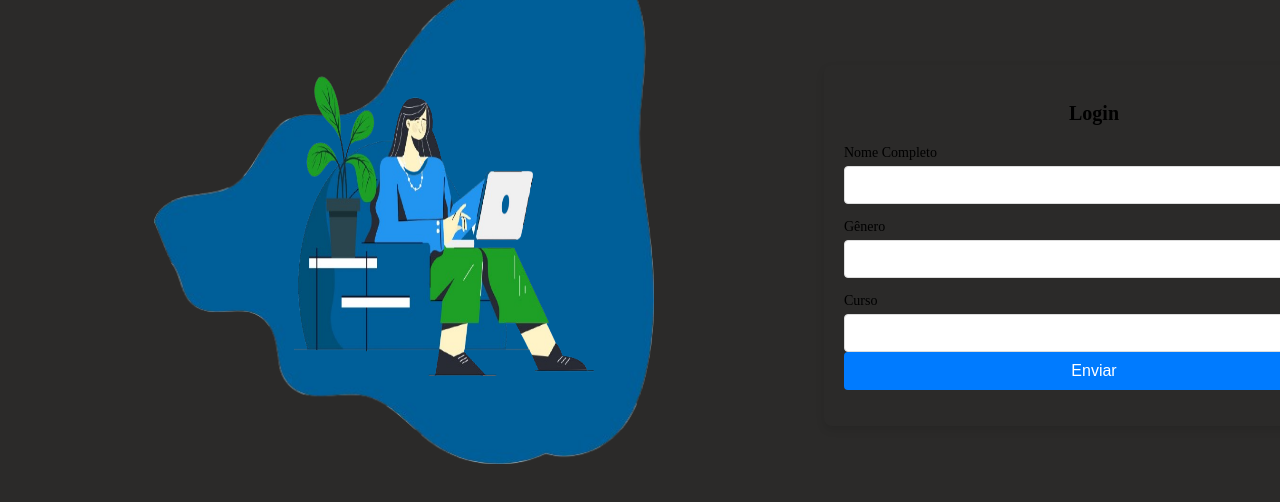
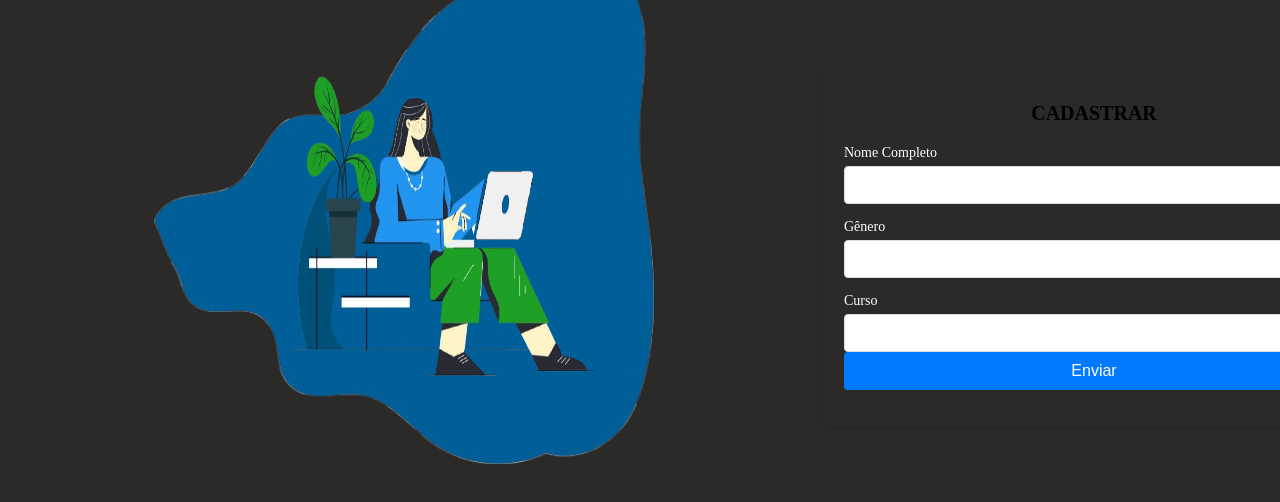
Before and after one commit to Nessa92130377/IFTO_WEB, a plain HTML site: page login.html in a window 1280 px wide. Shown: the part 108-610 px from the top of the page. Drawn offline with Linux system fonts and the light colour scheme.

Commit message:
111
mais um

```diff
--- a/login.html
+++ b/login.html
@@ -30,7 +30,7 @@
         </header>
 
         <div class="login-container">
-            <h2>Login</h2>
+            <h2>CADASTRAR</h2>
 
             <form action="#" method="post">
                 <div class="input-group">
--- a/styles/styles.css
+++ b/styles/styles.css
@@ -264,3 +264,6 @@ H1{ color: white;
     flex-direction: column;
     align-items: center;
 }
+  .input-group label{
+    color: white;
+  }
```
